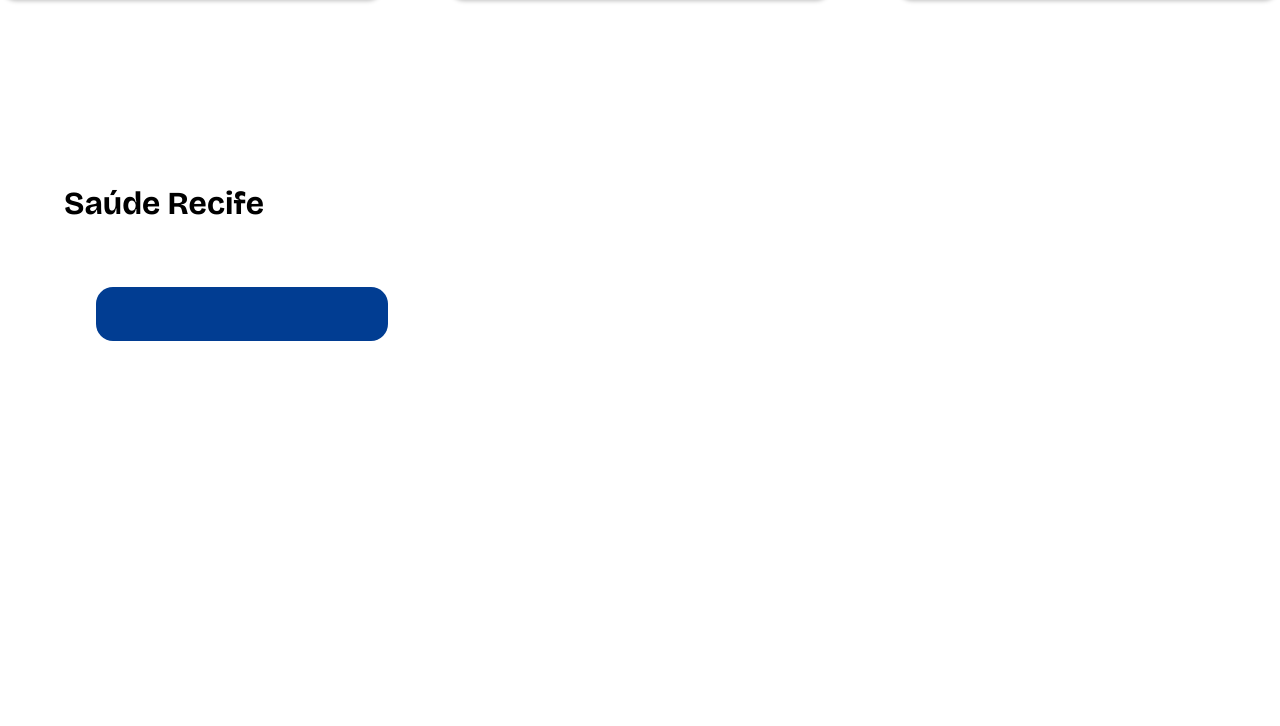
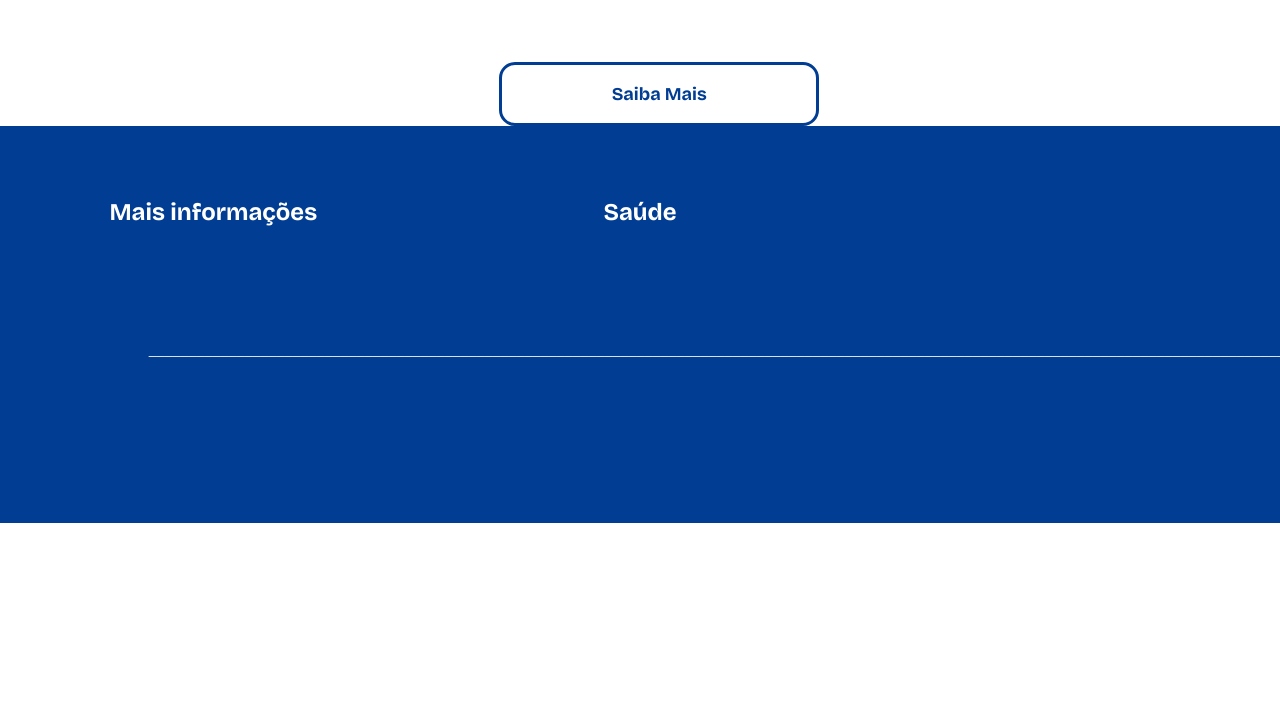
Before and after one commit to Pedro-gomes123/infoSaude, a website: page index.html in a window 1280 px wide. Shown: the part 1714-2440 px from the top of the page. After the commit the page ends 2237 px from the top, so only its background shows below. Drawn offline with nearby package versions, Linux system fonts and the light colour scheme.

Commit message:
refactor layout and styles in index.html and disply.css; enhance text alignment and add new button for user interaction

```diff
--- a/disply.css
+++ b/disply.css
@@ -61,8 +61,16 @@
 
 .conteiner-text-home{
     display: flex;
-    height: 9rem;
+    align-items: center; /* Centraliza verticalmente */
+    justify-content: center; /* Centraliza horizontalmente */
+    text-align: center;
+    margin: 0; /* Remove margens */
 }
+
+.conteiner-text-home, span {
+    display: block;
+}
+
 .text-home1{
     display: block;
     margin: 2rem 4rem;
@@ -113,29 +121,16 @@
 }
 
 
-.conteiner-info{
-    display: flex;
-    flex-direction: column;
-    margin: 0rem 0rem 7.7rem 2rem;
-    height: 880px;
-    width: 1329px;
-}
+.saiba-mais{
+   display: flex;
+   margin-left: 39%;
+   height: 4rem;
+   width: 20rem;
+   border: 3px solid var(--color-button-blue);
+   border-radius: 1rem;
+   align-items: center;
+   justify-content: center;
 
-.title-info{
-    display: flex;
-    text-align: center;
-    margin: 4rem 2rem ;
-}
-
-.button-distrito2{
-    display: flex-inline;
-    margin: 0rem 0rem 0rem 4rem;
-    border: 0px;
-    border-radius: 17px;
-    width: 292px;
-    height: 54px;
-    justify-content: center;
-    align-items: center;
 }
 
 
--- a/index.html
+++ b/index.html
@@ -25,7 +25,7 @@
 
             <a href="" class="nav-distritos"> Distritos</a>
 
-            <a href=""  class="nav-servisos"> Servisos</a>
+            <a href="" class="nav-servisos"> Servisos</a>
 
             <a href="" class="nav-posto">Posto</a>
         </nav>
@@ -36,17 +36,16 @@
 
     <section class="header">
 
+        <div class="conteiner-text-home">
 
-
-        <span class="conteiner-text-home">
+            <span>
                 <p class="text-home1">Acesse tudo sobre a saúde pública <br> em um único lugar</p>
             </span>
 
-
-        <span class="conteiner-text-home">
+            <span>
                 <p class="text-home2">Encontre. Planeje. Cuide-se.</p>
             </span>
-
+        </div>
 
 
         <div class="conteiner-card">
@@ -61,7 +60,8 @@
 
                 <h2 class="text-conteiner-card">Localização mais próxima</h2>
 
-                <p class="sub-text-conteiner-card">Chega de perder tempo! Encontre o <br> posto de saúde mais próximo.</p>
+                <p class="sub-text-conteiner-card">Chega de perder tempo! Encontre o <br> posto de saúde mais próximo.
+                </p>
 
             </span>
 
@@ -77,7 +77,7 @@
 
                 <h2 class="text-conteiner-card">Especialidades</h2>
 
-                <p class="sub-text-conteiner-card">Saúde ao seu alcance: encontre a  <br>
+                <p class="sub-text-conteiner-card">Saúde ao seu alcance: encontre a <br>
                     especialidade médica desejada em <br>
                     tempo real para um atendimento mais ágil e <br>
                     eficiente.</p>
@@ -93,18 +93,14 @@
 
                 <h2 class="text-conteiner-card">Informações Gerais</h2>
 
-                <p class="sub-text-conteiner-card">Seu atendimento sem complicação: <br>  descubra  postos, horários e serviços <br>  em poucos cliques!</p>
+                <p class="sub-text-conteiner-card">Seu atendimento sem complicação: <br> descubra postos, horários e
+                    serviços <br> em poucos cliques!</p>
 
             </span>
 
         </div>
 
-        <div class="conteiner-info">
-
-            <h2 class="title-info">Saúde Recife</h2>
-
-            <button class="button-distrito2"></button>
-        </div>
+        <button href="" class="saiba-mais">Saiba Mais</button>
 
 
     </section>
--- a/style.css
+++ b/style.css
@@ -1,5 +1,6 @@
 :root {
     --color-text: #ffffff;
+    --color-text-gray: #6A6A6A;
     --color-tex-blue: #013D92;
     --color-button-blue: #013D92;
     --color-nav: #013D92;
@@ -89,6 +90,7 @@
     font-family: 'Actor', sans-serif;
     font-size: 18px;
     text-align: center;
+    color: var(--color-text-gray);
 }
 
 .title-card{
@@ -97,18 +99,12 @@
     font-family: 'Bricolage Grotesque', sans-serif;
 }
 
-.title-info{
-    font-size: 32px;
+.saiba-mais{
+    font-size: 18px;
     font-weight: bold;
     font-family: 'Bricolage Grotesque', sans-serif;
-
-}
-
-.button-distrito2{
-    background-color: var(--color-button-blue);
-    color: white;
-    font-size: 24px;
-    font-family: 'Inter', sans-serif;
+    color: var(--color-button-blue);
+    background-color: #ffffff;
 }
 
 /* ------ footer ------ */
```
Lines whose indentation alone changed are shown as unchanged.
